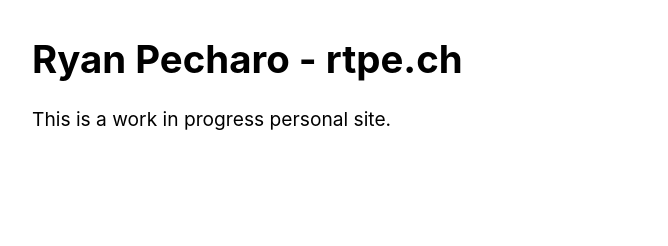
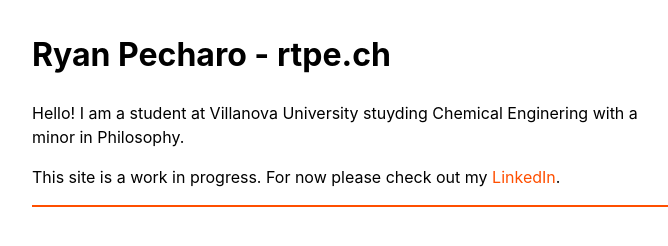
Before and after one commit to rtpech/rtpech.github.io, a plain HTML site: page index.html in a window 1280 px wide. Shown: the whole page, without its empty margins (283-951 px from the left). Drawn offline with Linux system fonts and the light colour scheme.

Commit message:
Changed to summary of me and link to LinkedIn

```diff
--- a/index.html
+++ b/index.html
@@ -1,10 +1,13 @@
 <!DOCTYPE html>
 <html>
 <head>
+	<title>Ryan Pecharo - rtpe.ch</title>
     <link rel="stylesheet" href="style.css">
 </head>
 <body>
 <h1>Ryan Pecharo - rtpe.ch</h1>
-<p>This is a work in progress personal site.</p>
+<p>Hello! I am a student at Villanova University stuyding Chemical Enginering with a minor in Philosophy.</p>
+<p>This site is a work in progress. For now please check out my <a href="https://www.linkedin.com/in/rtpech/">LinkedIn</a>.</p>
+<div class="sep"></div>
 </body>
 </html>
--- a/style.css
+++ b/style.css
@@ -1,16 +1,23 @@
 body {
 	max-width: 650px;
-	font-size: 120%;
+	font-size: 100%;
 	margin: 0 auto;
 	padding: 10px;
 	font-family: -apple-system, system-ui, sans-serif;
+	line-height: 1.5;
 }
 
-a {
+a, a:visited {
 	color: #FF4F00;
 	text-decoration: none;
 }
 
-a.hover {
+a:hover {
 	text-decoration: underline;
 }
+
+.sep {
+	height: 0;
+	padding-top: 2px;
+	background-color: #FF4F00;
+}
```
Also changed, not shown: 1 other file.
